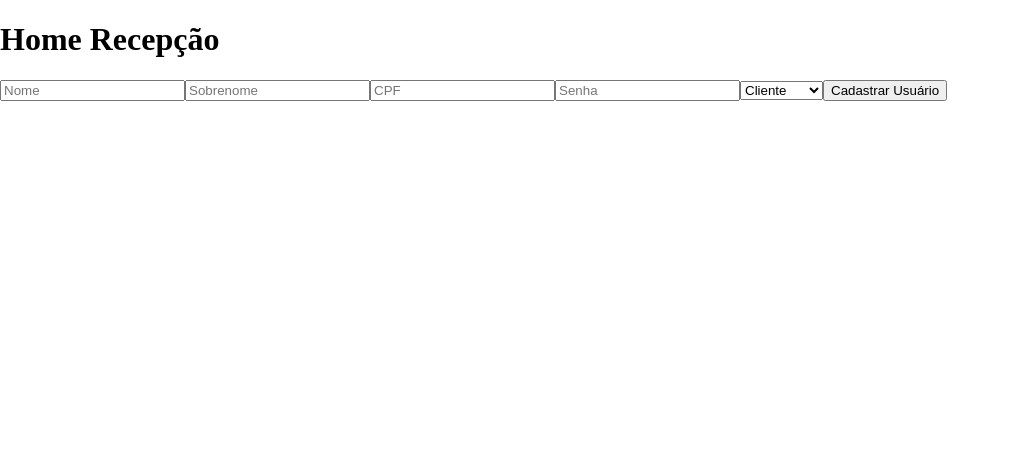
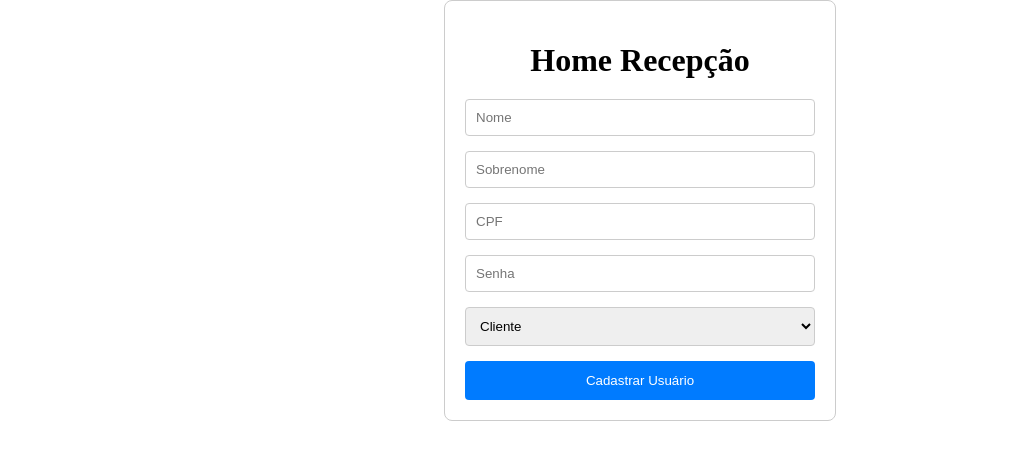
Before and after one commit to tab-med/tabmed-front20, a React (Vite) app: page /recepcao-home in a window 1280 px wide. Shown: the top 460 px of the page, without its empty margins (0-1010 px from the left). Built offline with nearby package versions, Linux system fonts and the light colour scheme.

Commit message:
Commit HomeRecepcao.css

```diff
--- /dev/null
+++ b/src/Components/HomeRecepcao/HomeRecepcao.css
@@ -0,0 +1,40 @@
+/* HomeRecepcao.css */
+.home-recepcao {
+    display: flex;
+    flex-direction: column;
+    align-items: center; /* Centraliza os elementos horizontalmente */
+    padding: 20px;
+    border: 1px solid #ccc;
+    border-radius: 8px;
+    width: 350px;
+    margin: 0 auto; /* Centraliza o formulário na página */
+  }
+
+  .home-recepcao h1 {
+    margin-bottom: 20px;
+    text-align: center;
+  }
+
+  .home-recepcao input,
+  .home-recepcao select {
+    padding: 10px;
+    margin-bottom: 15px;
+    border: 1px solid #ccc;
+    border-radius: 4px;
+    width: 100%; /* Ocupa toda a largura do contêiner pai */
+    box-sizing: border-box; /* Inclui padding e border na largura total */
+  }
+
+  .home-recepcao button {
+    background-color: #007bff;
+    color: white;
+    padding: 12px 20px;
+    border: none;
+    border-radius: 4px;
+    cursor: pointer;
+    width: 100%;
+  }
+
+  .home-recepcao button:hover {
+    background-color: #0056b3;
+  }
--- a/src/Components/HomeRecepcao/HomeRecepcao.jsx
+++ b/src/Components/HomeRecepcao/HomeRecepcao.jsx
@@ -1,5 +1,6 @@
 import React, { useState } from 'react';
 import axios from 'axios';
+import './HomeRecepcao.css';
 
 function HomeRecepcao() {
     const [nome, setNome] = useState('');
@@ -24,7 +25,7 @@ function HomeRecepcao() {
     };
 
     return (
-        <div>
+        <div className="home-recepcao">
             <h1>Home Recepção</h1>
             <input type="text" placeholder="Nome" value={nome} onChange={(e) => setNome(e.target.value)} />
             <input type="text" placeholder="Sobrenome" value={sobrenome} onChange={(e) => setSobrenome(e.target.value)} />
@@ -36,7 +37,9 @@ function HomeRecepcao() {
                 <option value={3}>Cliente</option>
             </select>
             <button onClick={handleSubmit}>Cadastrar Usuário</button>
+
         </div>
+
     );
 }
 
```
